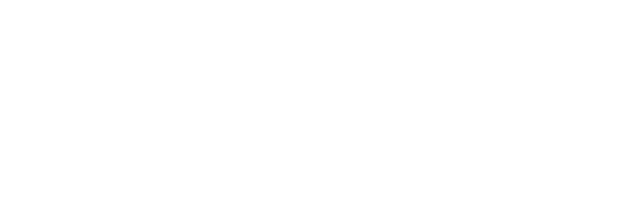
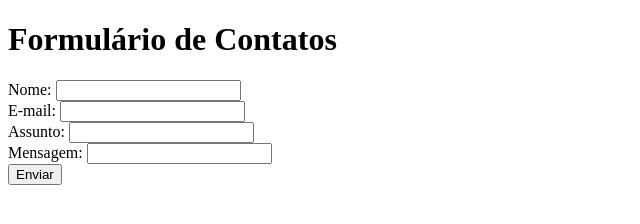
Before and after one commit to jesseprogran/FORMULARIO_DE_CONTATO, a plain HTML site: page index.html in a window 1280 px wide. Shown: the whole page, without its empty margins (0-640 px from the left). Drawn offline with Linux system fonts and the light colour scheme.

Commit message:
feito o html do formulário

```diff
--- a/index.html
+++ b/index.html
@@ -1,13 +1,42 @@
 <!DOCTYPE html>
 <html lang="pt-br">
-<head>
-    <meta charset="UTF-8">
-    <meta name="viewport" content="width=device-width, initial-scale=1.0">
+  <head>
+    <meta charset="UTF-8" />
+    <meta name="viewport" content="width=device-width, initial-scale=1.0" />
     <title>Formulário de Contato</title>
-    <link rel="stylesheet" href="style.css">
+    <link rel="stylesheet" href="style.css" />
     <script src="script.js" defer></script>
-</head>
-<body>
+  </head>
+  <body>
+    <div class="container">
+      <h1>Formulário de Contatos</h1>
+      <form>
+        <div class="form-control">
+          <label for="nome">Nome:</label>
+          <input type="text" name="nome" id="nome" />
+          <div class="error-message"></div>
+        </div>
 
-</body>
+        <div class="form-control">
+          <label for="email">E-mail:</label>
+          <input type="email" name="email" id="email" />
+          <div class="error-message"></div>
+        </div>
+
+        <div class="form-control">
+          <label for="assunto">Assunto:</label>
+          <input type="text" name="assunto" id="assunto" />
+          <div class="error-message"></div>
+        </div>
+
+        <div class="form-control">
+          <label for="mensagem">Mensagem:</label>
+          <input type="text" name="mensagem" id="mensagem" />
+          <div class="error-message"></div>
+        </div>
+
+        <button type="submit">Enviar</button>
+      </form>
+    </div>
+  </body>
 </html>
```
